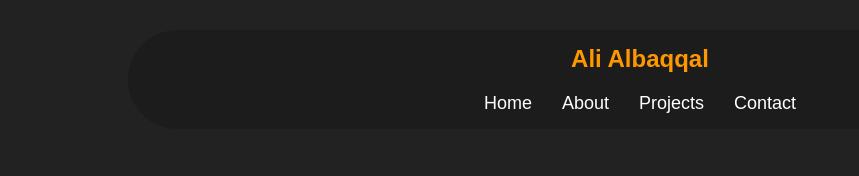
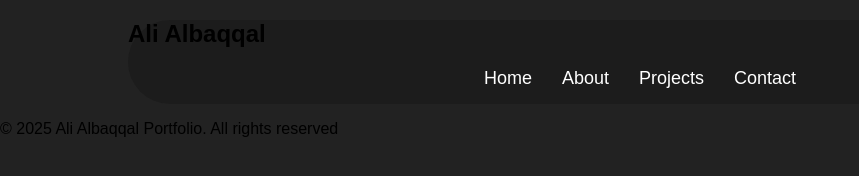
Before and after one commit to vKrRv/Portfolio, a plain HTML site: page index.html in a window 1280 px wide. Shown: the whole page, without its empty margins (0-859 px from the left). Drawn offline with Linux system fonts and the light colour scheme.

Commit message:
Enhanced the layout by deviding into header, main and footer all encapsulated inside a container.

```diff
--- a/index.html
+++ b/index.html
@@ -2,13 +2,15 @@
 <html lang="en">
 <head>
     <meta charset="UTF-8">
-    <title>Ali Albaqqal</title>
+    <title>Ali Albaqqal - Portfolio</title>
     <link href="style.css" rel="stylesheet" />
 </head>
-<body>
+<body class="light">
+<div class="main-container">
 
+    <header class="header">
         <nav class="navbar">
-    <h1 class="logo">Ali Albaqqal</h1>
+            <h1 class="title">Ali Albaqqal</h1>
             <ul class="nav-links">
                 <li><a href="#home">Home</a></li>
                 <li><a href="#about">About</a></li>
@@ -16,9 +18,10 @@
                 <li><a href="#contact">Contact</a></li>
             </ul>
         </nav>
-
+    </header>
+    <main>
         <section id="home">
-
+            <!--<h2>Hey there,<br> I am Ali Albaqqal!</h2>-->
         </section>
         <section id="about">
 
@@ -29,8 +32,11 @@
         <section id="contact">
 
         </section>
-<section>
+    </main>
+    <footer class="footer">
+        <p>&copy; 2025 Ali Albaqqal Portfolio. All rights reserved</p>
+    </footer>
 
-</section>
+</div>
 </body>
 </html>
```
Lines whose indentation alone changed are shown as unchanged.
